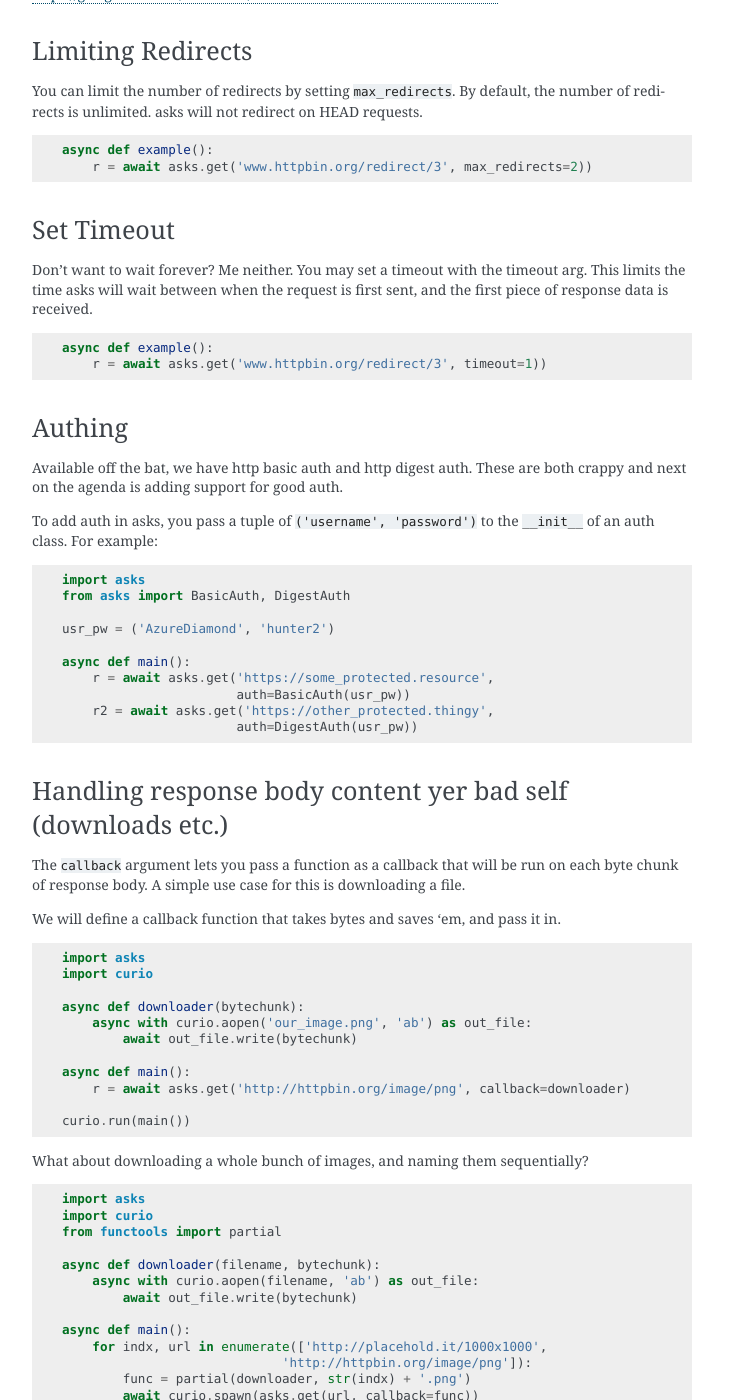
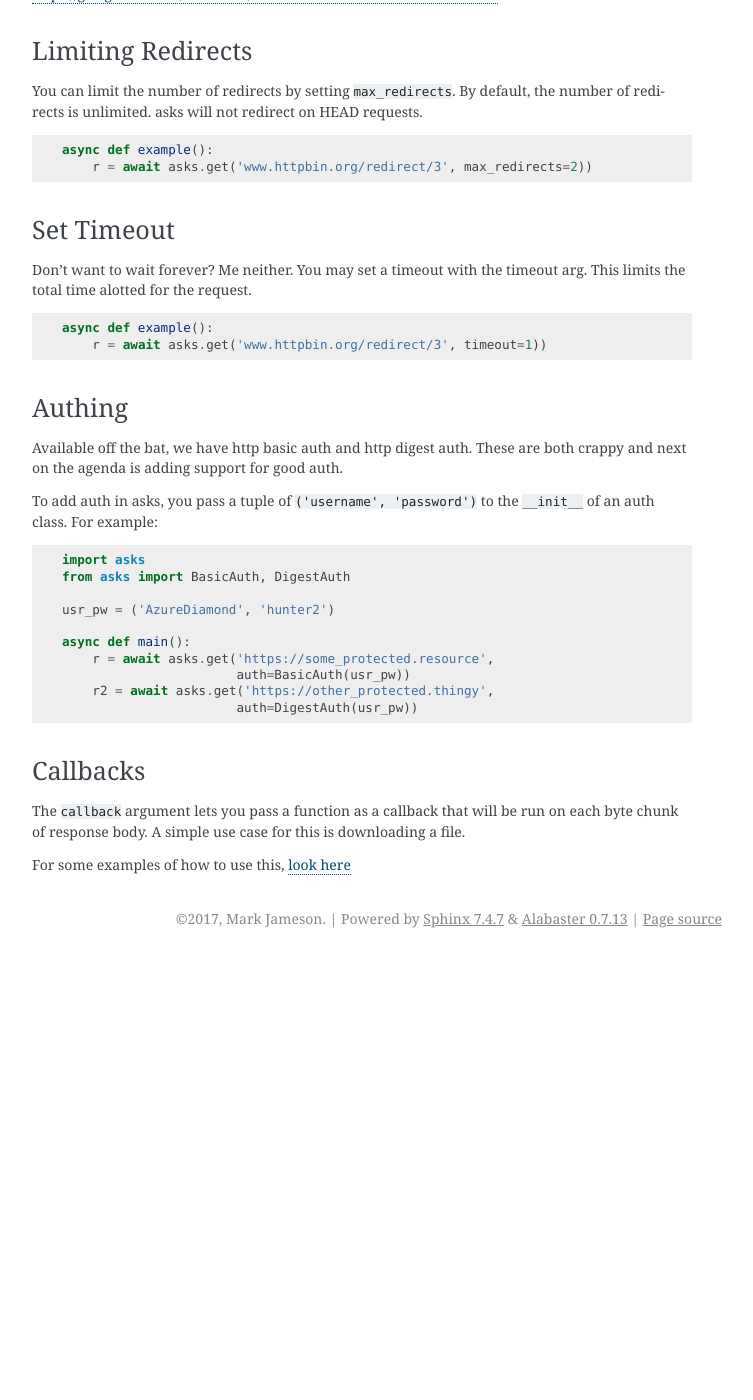
Before and after one commit to theelous3/asks, a Sphinx documentation site: the page built from docs/source/overview-of-funcs-and-args.rst, in a window 1280 px wide and 1400 px high, scrolled down 2077 px. Shown: the whole window, without its empty margins (388-1141 px from the left). Built offline with Sphinx 7.4.7, drawn with Linux system fonts in a browser that asks for light colours; after the commit the page ends 3035 px from its top, so only the background shows below that; some of the changed text lies outside the part shown.

Commit message:
updated docs with idioms section

```diff
--- a/docs/source/index.rst
+++ b/docs/source/index.rst
@@ -13,6 +13,7 @@
    overview-of-funcs-and-args
    a-look-at-sessions
    the-response-object
+   idioms
    refrence-manual
 
 What is asks?
--- a/docs/source/overview-of-funcs-and-args.rst
+++ b/docs/source/overview-of-funcs-and-args.rst
@@ -116,7 +116,7 @@
 Set Timeout
 ___________
 
-Don't want to wait forever? Me neither. You may set a timeout with the timeout arg. This limits the time asks will wait between when the request is first sent, and the first piece of response data is received. ::
+Don't want to wait forever? Me neither. You may set a timeout with the timeout arg. This limits the total time alotted for the request. ::
 
     async def example():
         r = await asks.get('www.httpbin.org/redirect/3', timeout=1))
@@ -140,39 +140,10 @@
         r2 = await asks.get('https://other_protected.thingy',
                            auth=DigestAuth(usr_pw))
 
-Handling response body content yer bad self (downloads etc.)
-____________________________________________________________
+
+Callbacks
+_________
 
 The ``callback`` argument lets you pass a function as a callback that will be run on each byte chunk of response body. A simple use case for this is downloading a file.
 
-We will define a callback function that takes bytes and saves 'em, and pass it in. ::
-
-    import asks
-    import curio
-
-    async def downloader(bytechunk):
-        async with curio.aopen('our_image.png', 'ab') as out_file:
-            await out_file.write(bytechunk)
-
-    async def main():
-        r = await asks.get('http://httpbin.org/image/png', callback=downloader)
-
-    curio.run(main())
-
-What about downloading a whole bunch of images, and naming them sequentially? ::
-
-    import asks
-    import curio
-    from functools import partial
-
-    async def downloader(filename, bytechunk):
-        async with curio.aopen(filename, 'ab') as out_file:
-            await out_file.write(bytechunk)
-
-    async def main():
-        for indx, url in enumerate(['http://placehold.it/1000x1000',
-                                 'http://httpbin.org/image/png']):
-            func = partial(downloader, str(indx) + '.png')
-            await curio.spawn(asks.get(url, callback=func))
-
-    curio.run(main())
+For some examples of how to use this, `look here <https://asks.readthedocs.io/en/latest/idioms.html#callbacks-handling-response-body-content-downloads-etc>`_
```
Also changed, not shown: docs/source/idioms.rst (added, +73 -0 lines), 16 other files.
